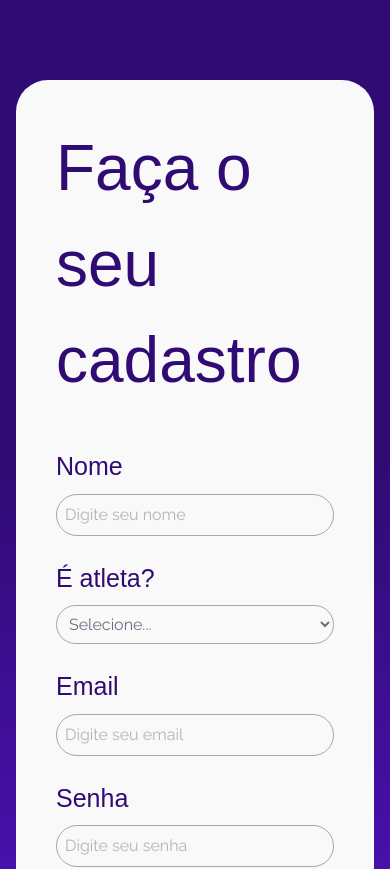
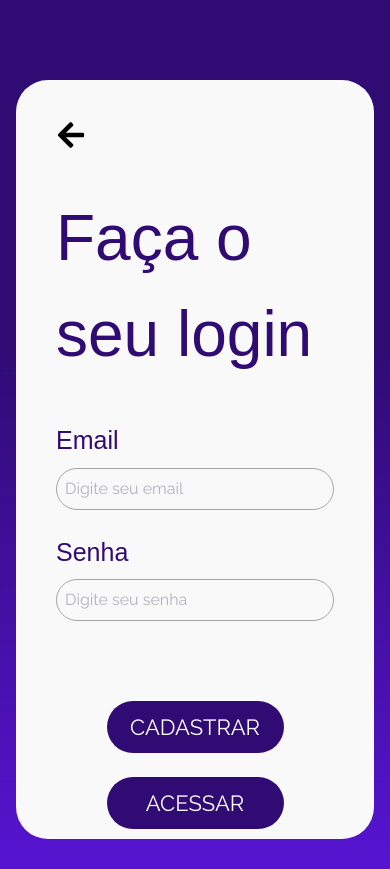
Before and after one commit to thiagolima-tech/Sprint-PassaBola, a React (Vite) app in the folder PassaBola-Challenge/: page / in a window 390 px wide. Shown: the top 869 px of the page. Built offline with nearby package versions, Linux system fonts and the light colour scheme; a web font is replaced by a local one.

Commit message:
fix/ styles

```diff
--- a/PassaBola-Challenge/package.json
+++ b/PassaBola-Challenge/package.json
@@ -13,6 +13,7 @@
     "@tailwindcss/vite": "^4.1.13",
     "react": "^19.1.1",
     "react-dom": "^19.1.1",
+    "react-icons": "^5.5.0",
     "tailwindcss": "^4.1.13"
   },
   "devDependencies": {
--- a/PassaBola-Challenge/src/App.css
+++ /dev/null
@@ -1 +0,0 @@
-@import "tailwindcss";
--- a/PassaBola-Challenge/src/App.jsx
+++ b/PassaBola-Challenge/src/App.jsx
@@ -1,11 +1,10 @@
-import "./App.css";
 import Cadastro from "./pages/Cadastro.jsx";
 import Login from "./pages/Login.jsx";
 
 function App() {
   return (
     <>
-      <Cadastro />
+      <Login />
     </>
   );
 }
--- a/PassaBola-Challenge/src/pages/Cadastro.jsx
+++ b/PassaBola-Challenge/src/pages/Cadastro.jsx
@@ -1,10 +1,14 @@
 import InfoUsers from "../components/InfoUsers";
 import Acesso from "../components/Acesso";
+import { FaArrowLeft } from "react-icons/fa";
 
 export default function () {
   return (
     <div className="min-h-screen flex items-center justify-center bg-[linear-gradient(to_bottom,#300B74_38%,#5A15DA_100%)] md:bg-[url('./mosaic-bg.png')] bg-cover bg-center md:bg-cover md:bg-center">
-      <div className="flex flex-col p-10 gap-10 mx-4 my-20 bg-[#F9F9F9] rounded-4xl pb-[60px] md:w-6xl md:items-center">
+      <div className="flex flex-col p-10 gap-2 mx-4 my-20 bg-[#F9F9F9] rounded-4xl pb-[60px] md:w-6xl md:items-center">
+        <button className="flex self-start">
+          <FaArrowLeft size={30} />
+        </button>
         <h1 className="font-Jockey text-[#300B74] text-[64px] md:mt-10 md:text-[96px]">
           Faça o seu cadastro
         </h1>
--- a/PassaBola-Challenge/src/pages/Login.jsx
+++ b/PassaBola-Challenge/src/pages/Login.jsx
@@ -1,10 +1,14 @@
 import InfoUsers from "../components/InfoUsers";
 import Acesso from "../components/Acesso";
+import { FaArrowLeft } from "react-icons/fa";
 
 export default function () {
   return (
     <div className="min-h-screen flex items-center justify-center bg-[linear-gradient(to_bottom,#300B74_38%,#5A15DA_100%)] md:bg-[url('./mosaic-bg.png')] bg-cover bg-center md:bg-cover md:bg-center">
       <div className="flex flex-col p-10 gap-10 mx-4 my-20 bg-[#F9F9F9] rounded-4xl h-[759px] md:w-6xl md:h-[759px] md:items-center">
+        <button className="flex self-start">
+          <FaArrowLeft size={30} />
+        </button>
         <h1 className="font-Jockey text-[#300B74] text-[64px] md:mt-10 md:text-[96px]">
           Faça o seu login
         </h1>
```
Also changed, not shown: 1 other file (tests, documents, lock files or other folders).
